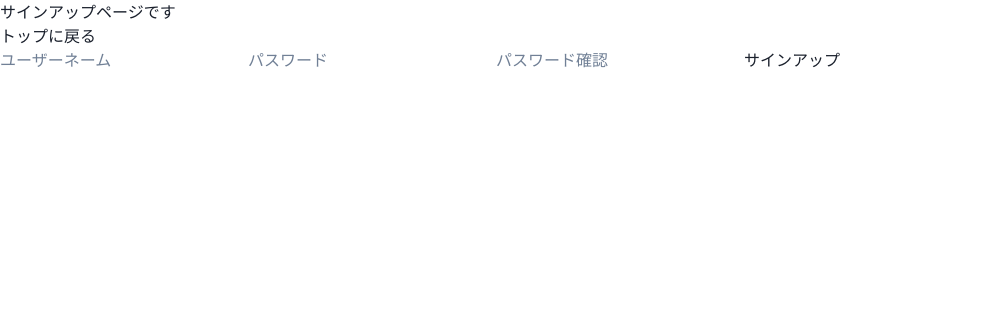
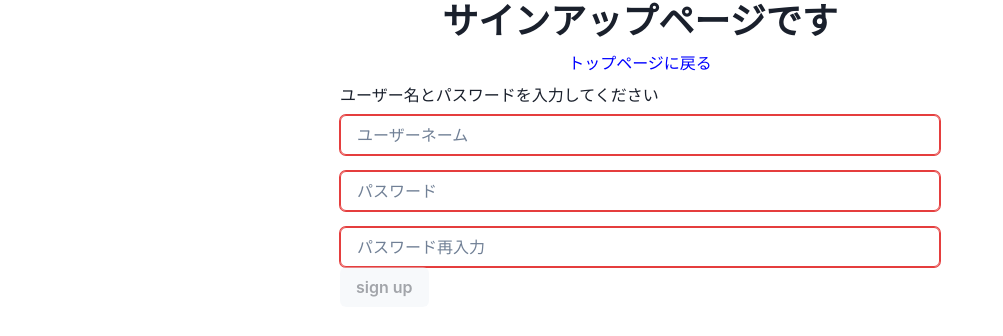
Before and after one commit to hal-goldfish/Look4Book, a Next.js app in the folder frontend_Project/node/frontend/: page /SignUp in a window 1280 px wide. Shown: the top 336 px of the page, without its empty margins (0-1003 px from the left). Built offline with nearby package versions, Linux system fonts and the light colour scheme.

Commit message:
サインアップ画面の整形

```diff
--- a/frontend_Project/node/frontend/src/components/template/SignUp.tsx
+++ b/frontend_Project/node/frontend/src/components/template/SignUp.tsx
@@ -4,6 +4,7 @@ import { POST_SIGNUP } from "../../consts/API";
 import { useRouter } from "next/router";
 import { login } from "../../functions/login";
 import { useAuthUserContext } from "../../providers/AuthUser";
+import { Button, FormControl, FormErrorMessage, FormLabel, Heading, HStack, Input, Link, Text, VStack } from "@chakra-ui/react";
 
 export const SignUp = () => {
     const router = useRouter();
@@ -32,15 +33,23 @@ export const SignUp = () => {
         })
     };
     return (
-        <div>
-            <p>サインアップページです</p>
-            <p><a href="/">トップに戻る</a></p>
-            <input type='text' value={userName} placeholder='ユーザーネーム' onChange={(e)=>setUserName(e.target.value)}></input>
-            <input type='password' value={password} placeholder='パスワード' onChange={(e)=>setPassword(e.target.value)}></input>
-            <input type='password' value={passwordConfirmation} placeholder='パスワード確認' onChange={(e)=>setPasswordConfirmation(e.target.value)}></input>
-            <button onClick={handleSignUp} disabled={userName.length === 0 || password.length === 0 || password !== passwordConfirmation}>サインアップ</button>
-            {errorMessage ? <p>{errorMessage}</p> : null}
-        </div>
+        <VStack alignItems='center'>
+            <Heading><Text>サインアップページです</Text></Heading>
+            <Link href='/'><Text color='blue'>トップページに戻る</Text></Link>
+            <FormControl w='600px'>
+                <FormLabel><Text>ユーザー名とパスワードを入力してください</Text></FormLabel>
+                <VStack spacing='16px'>
+                    <Input type='text' value={userName} onChange={(e)=>setUserName(e.target.value)}
+                        placeholder="ユーザーネーム" isInvalid={userName.length===0}></Input>
+                    <Input type='password' value={password} onChange={(e)=>setPassword(e.target.value)}
+                        placeholder="パスワード" isInvalid={password.length===0}></Input>
+                    <Input type='password' value={passwordConfirmation} onChange={(e)=>setPasswordConfirmation(e.target.value)}
+                        placeholder="パスワード再入力" isInvalid={passwordConfirmation.length===0 || password!==passwordConfirmation}></Input>
+                </VStack>
+                <Button onClick={handleSignUp} isDisabled={userName.length === 0 || password.length === 0 || password !== passwordConfirmation}>sign up</Button>
+                {errorMessage? <Text color='red'>{errorMessage}</Text>:null}
+            </FormControl>
+        </VStack>
     )
 };
 
```
